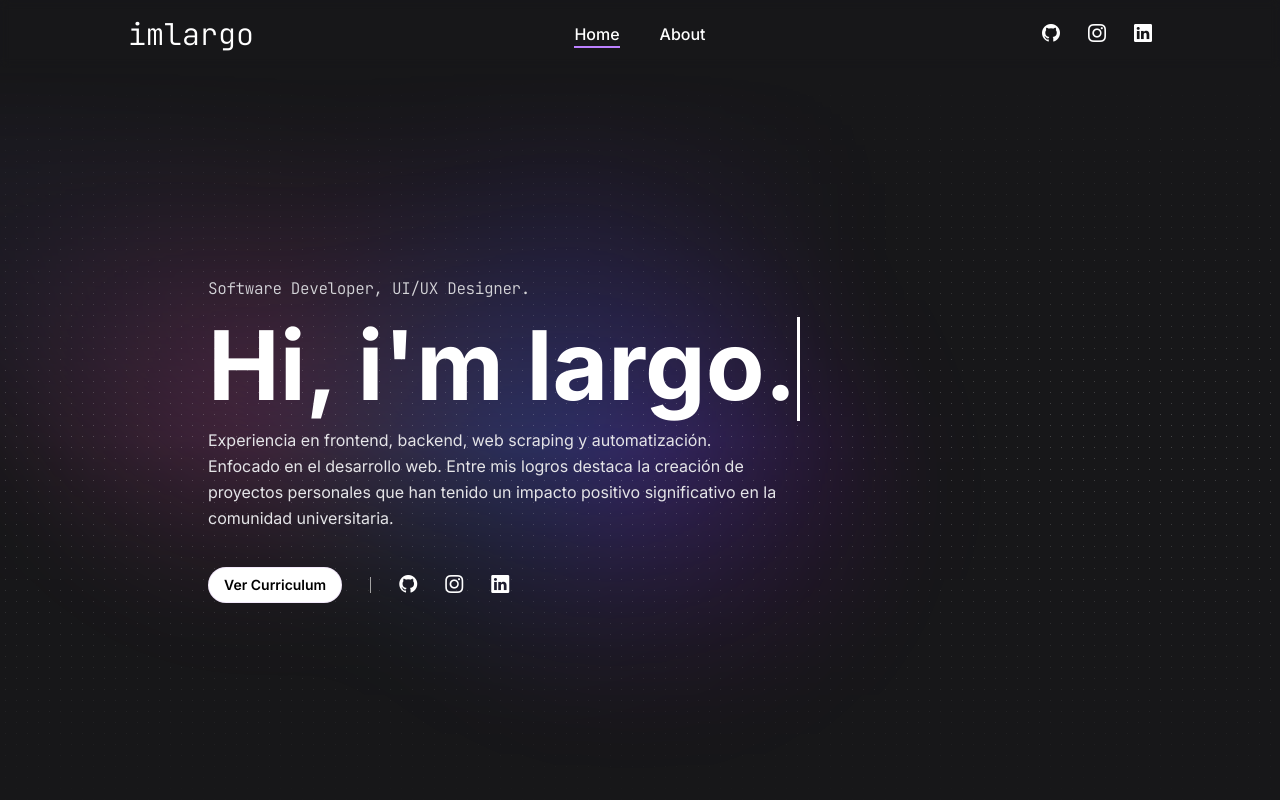
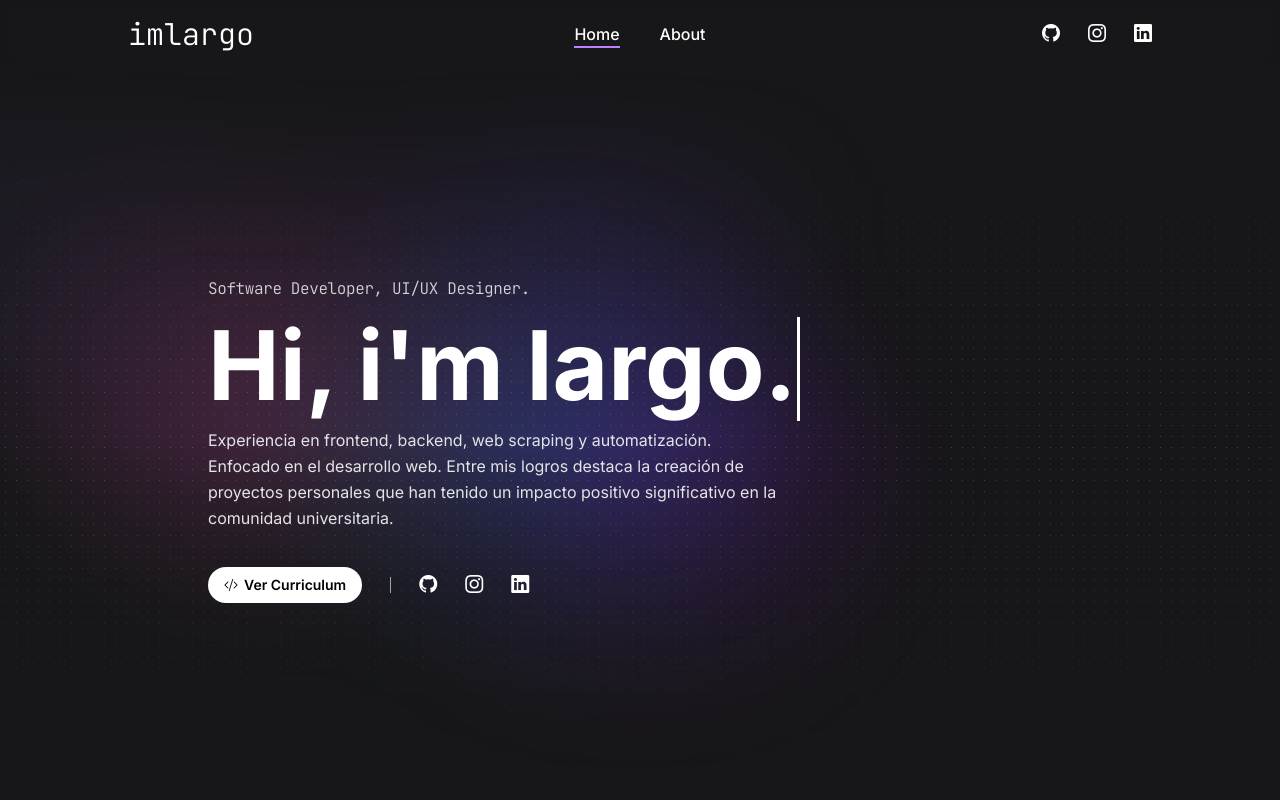
Before and after one commit to imlargo/portfolio, a SvelteKit app: page / in a window 1280 px wide. Shown: the top 800 px of the page. Built offline with nearby package versions, Linux system fonts and the light colour scheme.

Commit message:
agregar icono en boton de curriculum

```diff
--- a/src/routes/+page.svelte
+++ b/src/routes/+page.svelte
@@ -85,10 +85,11 @@
 
 					<div class="flex items-center gap-7 mt-9">
 						<a
-							class="items-center rounded-full bg-white px-4 py-2 text-sm font-semibold text-black ring-1 ring-inset ring-purple-700/10"
+							class="inline-flex gap-1.5 items-center rounded-full bg-white px-4 py-2 text-sm font-semibold text-black"
 							href="Currículum - Juan Carlos Largo.pdf"
 							target="_blank"
 						>
+							<i class="bi bi-code-slash"></i>
 							<span>Ver Curriculum</span>
 						</a>
 
```
